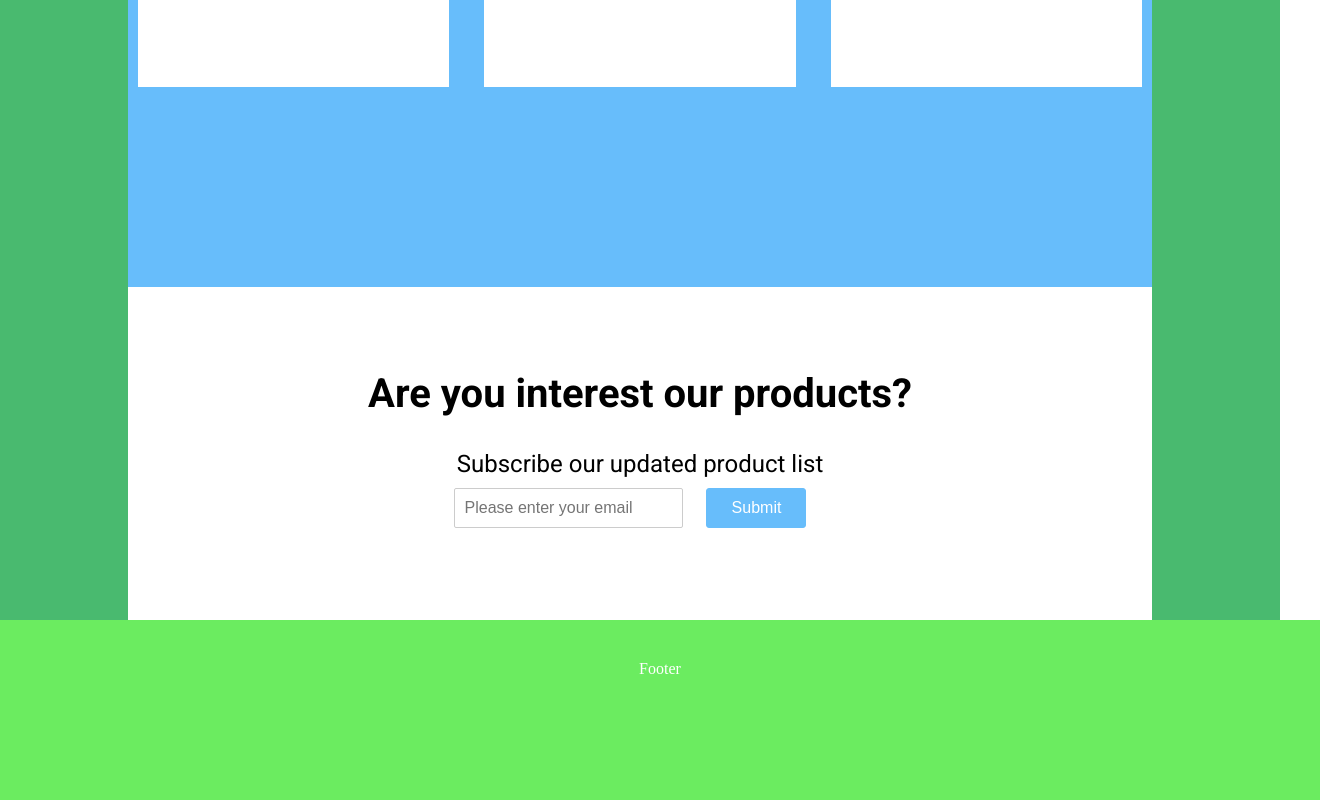
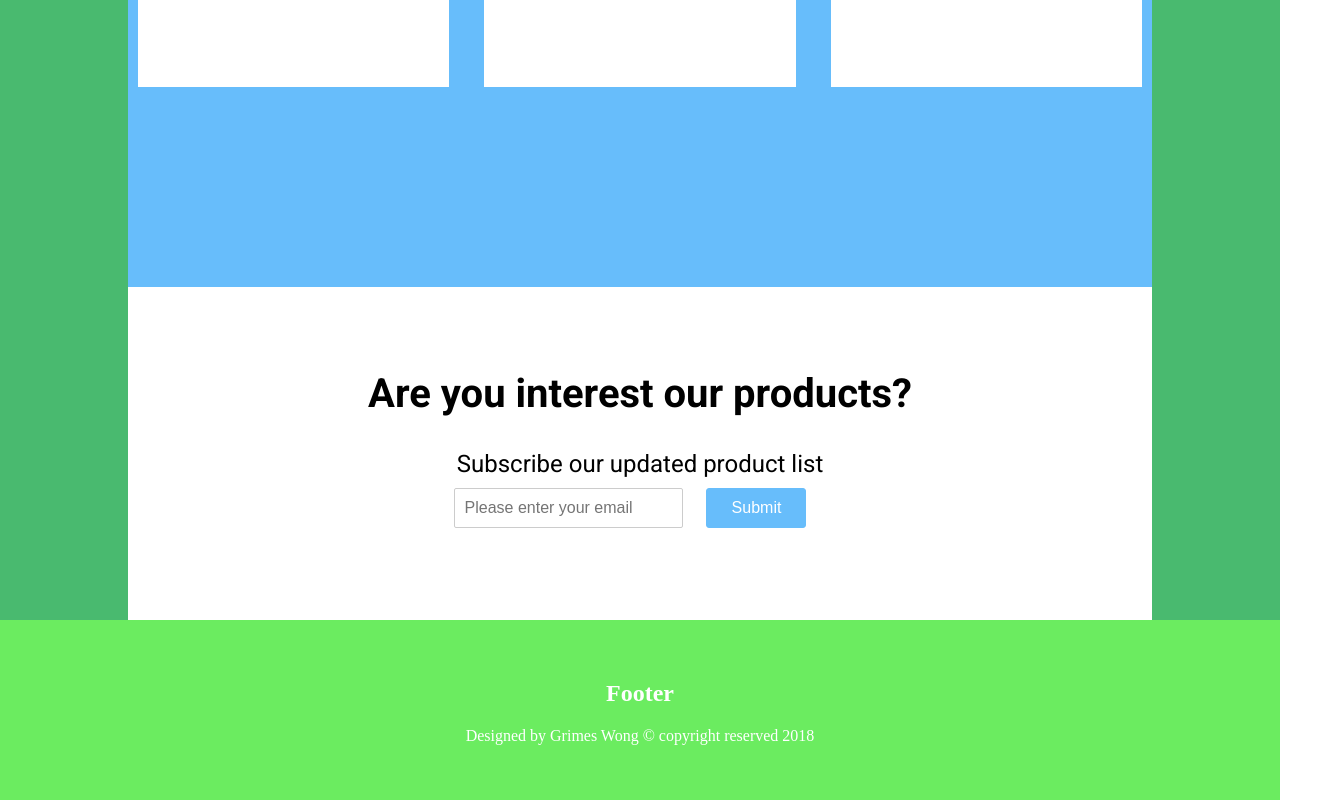
Before and after one commit to grimeswong/ProductLandingPage_FCC, a plain HTML site: page index.html in a window 1280 px wide. Shown: the part 2771-3571 px from the top of the page, 1320 px wide, since content can reach past the window. Drawn offline with Linux system fonts and the light colour scheme.

Commit message:
UI-009: Add test content and adjust spacing

```diff
--- a/css/style.css
+++ b/css/style.css
@@ -247,7 +247,7 @@ iframe {
 /* Footer */
 #footer {
   margin:0 auto;
-  padding: 40px 20px;
+  padding: 40px 0;
   width: 100%;
   height: 100px;
   color: white;
--- a/index.html
+++ b/index.html
@@ -110,7 +110,11 @@
     </div>
   </main>
   <footer id="footer">
-    Footer
+    <h2>Footer</h2>
+    <div id="footer-content">
+
+    </div>
+    <div id="footer-copyright">Designed by Grimes Wong &copy copyright reserved 2018</div>
   </footer>
 
 </body>
```
